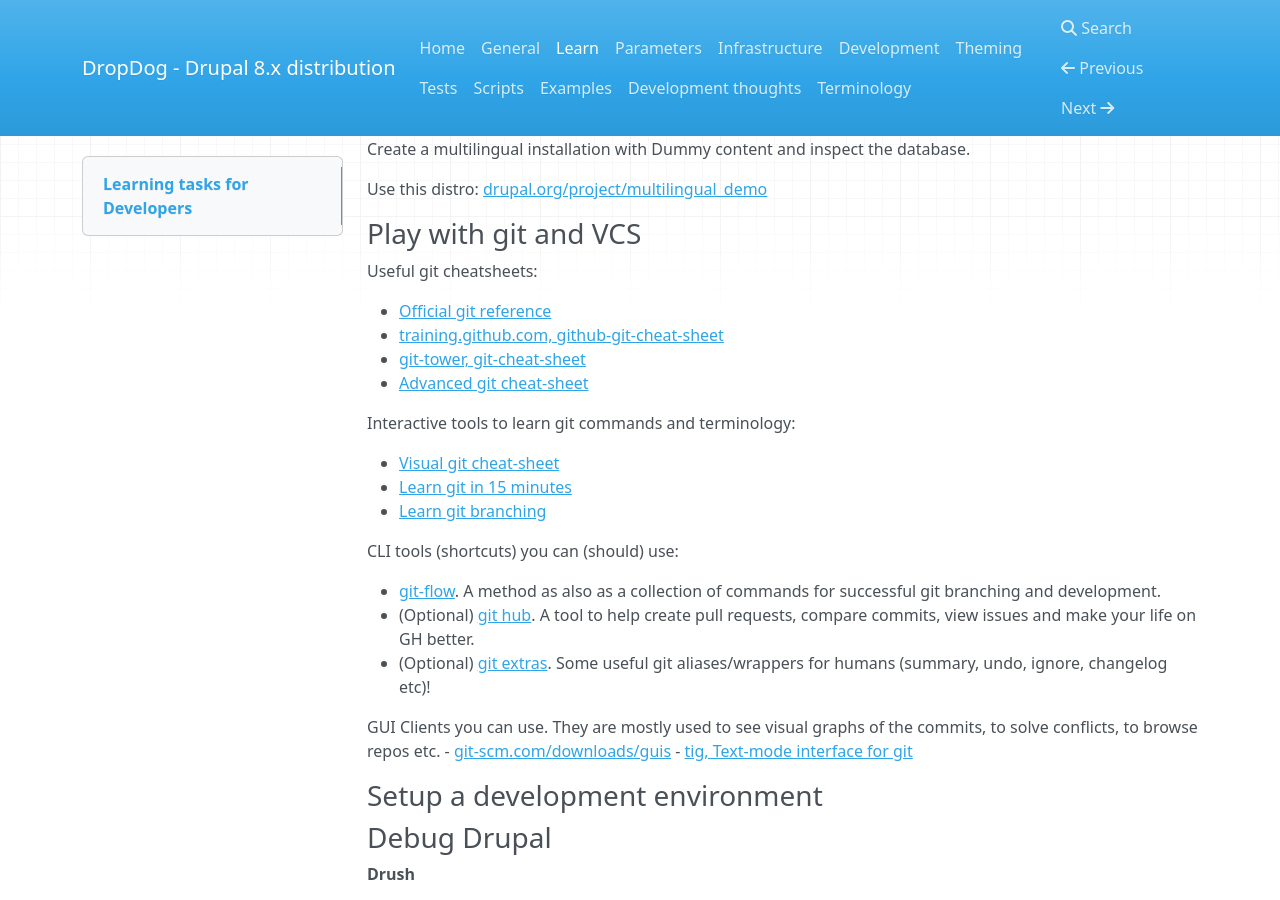
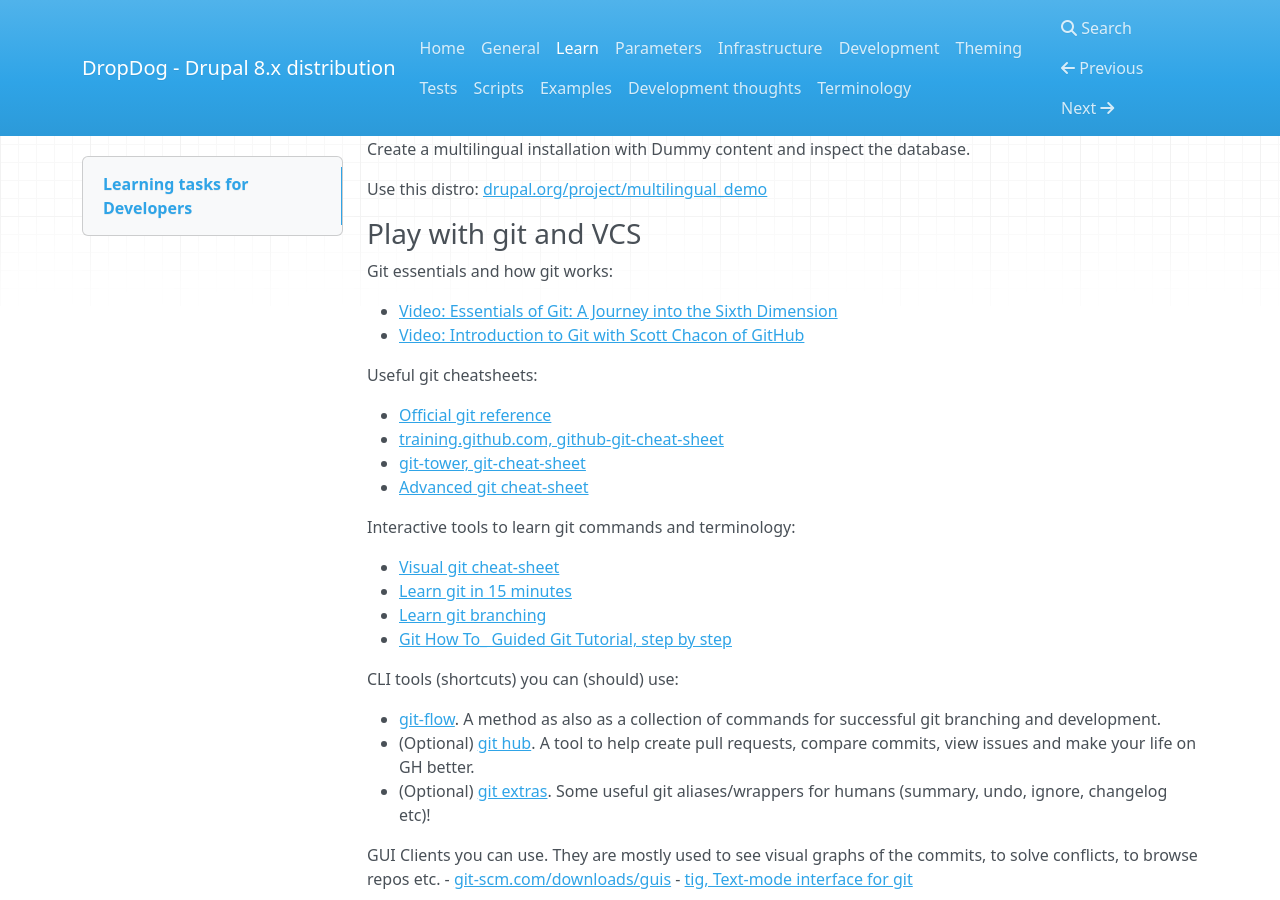
Before and after one commit to dropdog/docs, an MkDocs documentation site: the page built from docs/learn.md, in a window 1280 px wide and 900 px high, scrolled down 386 px. Built offline with MkDocs 1.6.1, drawn with Linux system fonts in a browser that asks for light colours; nearby versions of some CDN libraries; old or Windows-style settings are respelled for this version of MkDocs.

Commit message:
Adding some resources for git

```diff
--- a/docs/learn.md
+++ b/docs/learn.md
@@ -20,6 +20,11 @@ Use this distro: [drupal.org/project/multilingual_demo](https://www.drupal.org/p
 
 ### Play with git and VCS
 
+Git essentials and how git works:
+
+ - [Video: Essentials of Git: A Journey into the Sixth Dimension](https://www.youtube.com/watch?v=eVgQEL7x4Q4)
+ - [Video: Introduction to Git with Scott Chacon of GitHub](https://www.youtube.com/watch?v=ZDR433b0HJY)
+
 Useful git cheatsheets:
 
  - [Official git reference](https://git-scm.com/docs)
@@ -32,6 +37,7 @@ Interactive tools to learn git commands and terminology:
  - [Visual git cheat-sheet](http://ndpsoftware.com/git-cheatsheet.html)
  - [Learn git in 15 minutes](https://try.github.io)
  - [Learn git branching](http://pcottle.github.io/learnGitBranching/)
+ - [Git How To_ Guided Git Tutorial, step by step](https://githowto.com/)
 
 CLI tools (shortcuts) you can (should) use:
 
```
